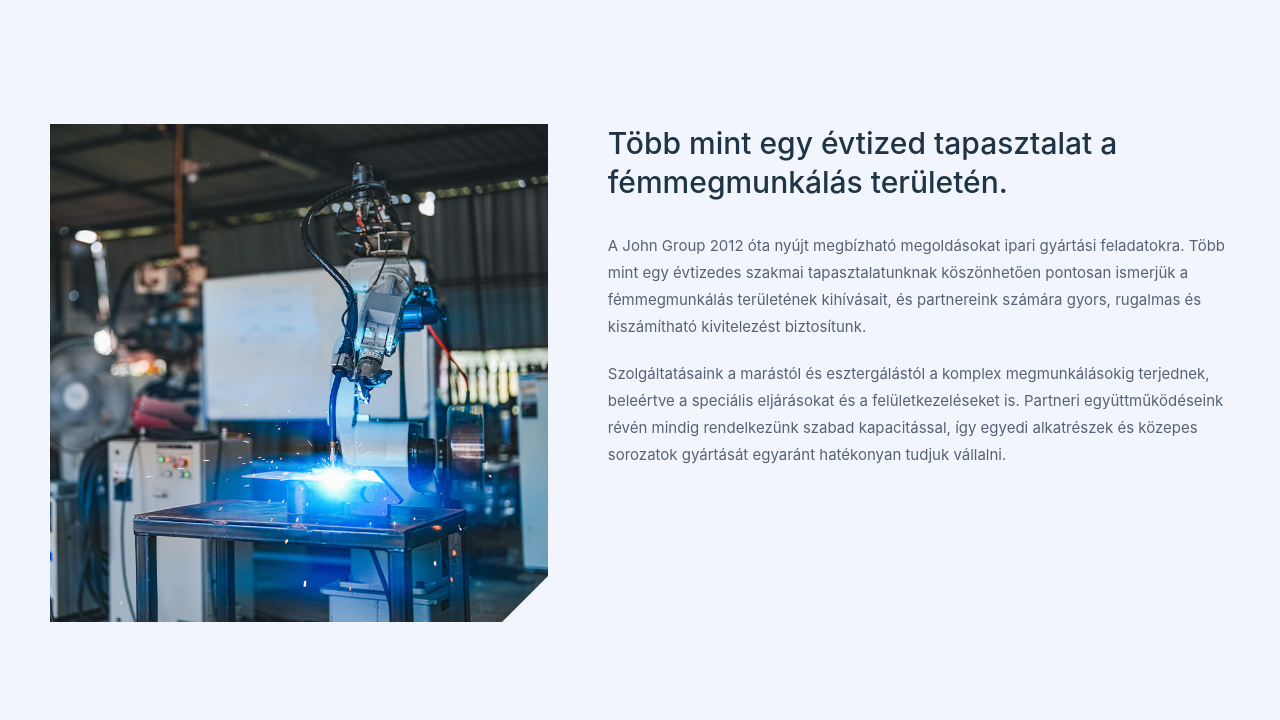
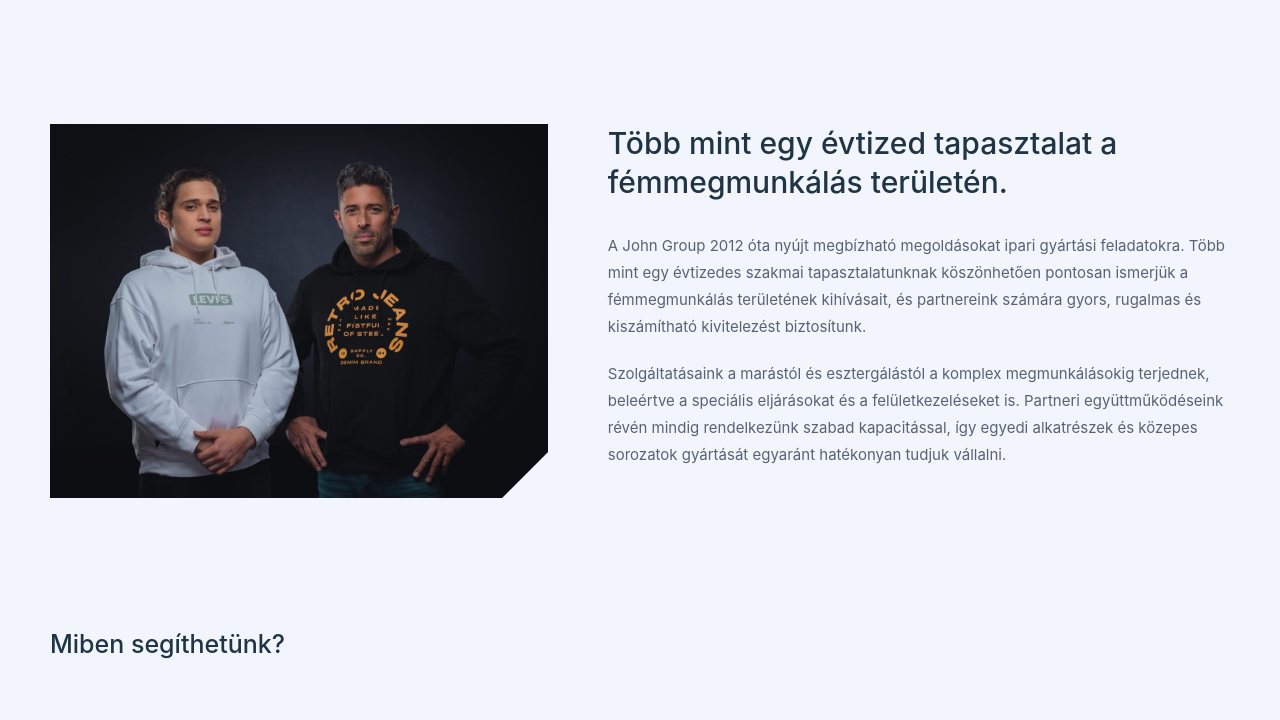
Before and after one commit to webbystep/JohnGroup, a plain HTML site: page index.html in a window 1280 px wide. Shown: the part 700-1420 px from the top of the page. Drawn offline with nearby package versions, Linux system fonts and the light colour scheme; a script that the page names is missing.

Commit message:
Replace about section image with compressed cégünkről-kép.jpg

```diff
--- a/index.html
+++ b/index.html
@@ -95,7 +95,7 @@
     <section class="about-section section-spacing-top">
       <div class="w-layout-blockcontainer container-full mobile_left w-container">
         <div data-w-id="57d76187-7b18-ea04-117c-eacedbd59057" style="opacity:0" class="w-layout-grid grid-about">
-          <div class="about-image-wrap"><img src="images/about-image.jpg" loading="lazy" sizes="(max-width: 767px) 100vw, (max-width: 991px) 728px, 800px" srcset="images/about-image-p-500.jpg 500w, images/about-image.jpg 800w" alt="About Image" class="about-image"><img src="images/vector-04.svg" loading="eager" alt="Vector" class="about-decoration"></div>
+          <div class="about-image-wrap"><img src="images/cégünkről-kép.jpg" loading="lazy" alt="Cégünkről" class="about-image"><img src="images/vector-04.svg" loading="eager" alt="Vector" class="about-decoration"></div>
           <div class="about-content-wrap mobile_padding">
             <h2 class="about-title">Több mint egy évtized tapasztalat a fémmegmunkálás területén.</h2>
             <div class="w-layout-grid grid-about-content">
```
Also changed, not shown: images/cégünkről-kép.jpg (added).
